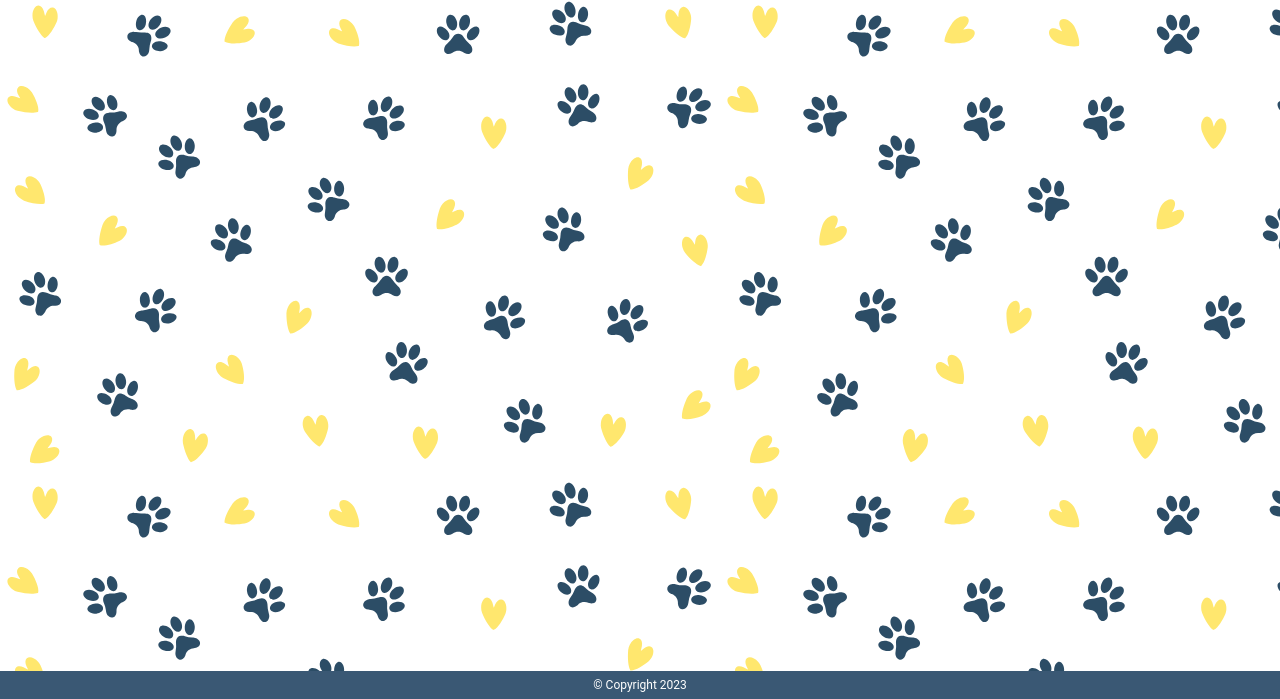
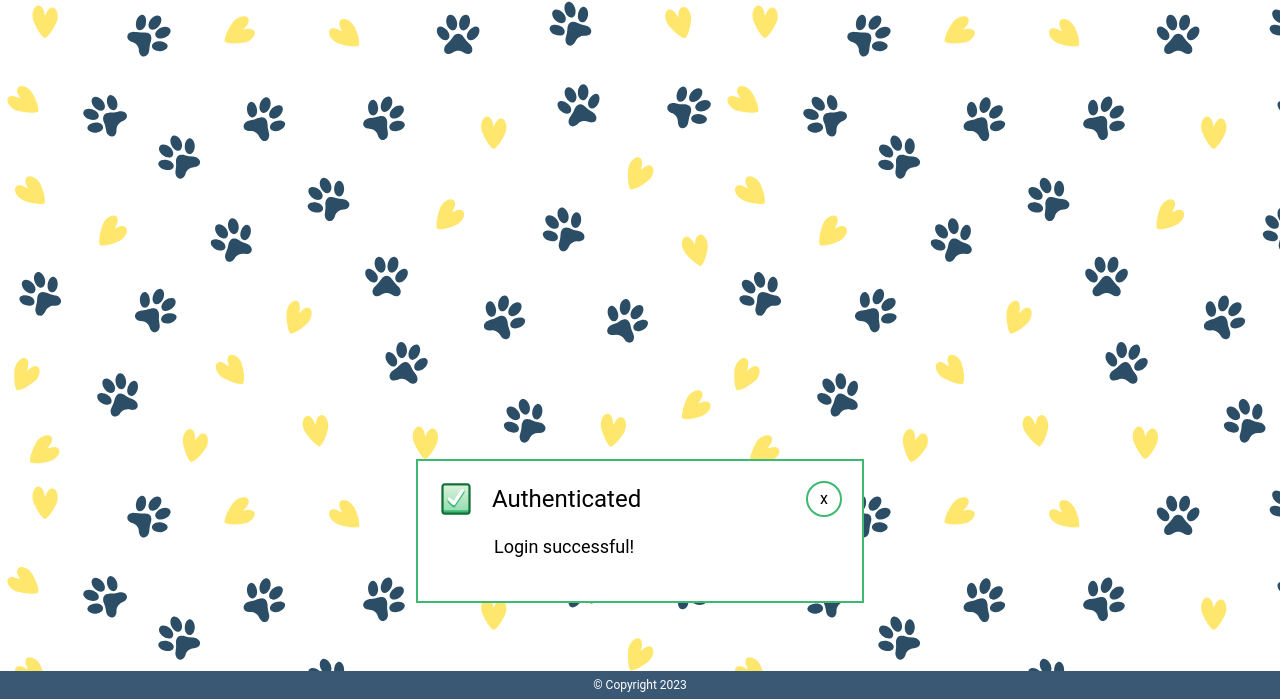
Before and after one commit to makcim80/eCommerce-Application, a website built with webpack: page src/index.html in a window 1280 px wide. Both pictures are taken after a click on the element 640 px from the left and 520 px from the top of the page. Shown: the part 101-800 px from the top of the page. Built offline with nearby package versions, Linux system fonts and the light colour scheme; what @commercetools/platform-sdk, @commercetools/sdk-client-v2 would draw is missing.

Commit message:
feat: displaying a modal window upon successful registration and hiding on a button click

```diff
--- a/src/app/util/enums/list-attributes.ts
+++ b/src/app/util/enums/list-attributes.ts
@@ -7,4 +7,5 @@ export const enum ListAttributes {
   FOR = 'for',
   VALUE = 'value',
   HREF = 'href',
+  STYLE = 'style',
 }
--- a/src/app/util/enums/list-attributesValues.ts
+++ b/src/app/util/enums/list-attributesValues.ts
@@ -23,4 +23,5 @@ export const enum ListOfValues {
   POST = 'post',
   SEARCH_ICON = 'search-icon',
   BASKET_ICON = 'basket-icon',
+  HIDDEN_HARD = 'display: none',
 }
--- a/src/app/util/enums/list-classes.ts
+++ b/src/app/util/enums/list-classes.ts
@@ -33,14 +33,14 @@ export const enum ListClasses {
   MESSAGE_OPEN = 'block text-red-500 text-xs',
   LINK_TO_LOG_REG = 'text-xx-s text-slate-400 hover:text-slate-200 hover:decoration-slate-200 underline text-center mt-2',
   POINTER = 'cursor-pointer',
-  MODAL_WINDOW_CONTAINER = 'placeholder-1',
-  MODAL_WINDOW_HEADING = 'placeholder-2',
-  MODAL_WINDOW_HEADING_TEXT = 'placeholder-3',
-  MODAL_WINDOW_CONTENT = 'placeholder-4',
-  MODAL_WINDOW_CONTENT_TEXT = 'placeholder-10',
-  MODAL_ICON_WRP = 'placeholder-5',
-  MODAL_ICON_SUCCESSFUL = 'placeholder-6',
+  MODAL_WINDOW_CONTAINER = 'modalWindow flex flex-col gap-y-16px bg-modal-window-bg border-2 border-successful-color px-5 pt-5 pb-10',
+  MODAL_WINDOW_HEADING = 'flex flex-row gap-x-18px justify-between items-center',
+  MODAL_WINDOW_HEADING_TEXT = 'grow text-2xl',
+  MODAL_WINDOW_CONTENT = 'modal-window-content',
+  MODAL_WINDOW_CONTENT_TEXT = 'text-lg ml-14',
+  MODAL_ICON_WRP = 'modal-window-icon-wrp',
+  MODAL_ICON_SUCCESSFUL = 'w-36px h-36px',
   MODAL_ICON_ERROR = 'placeholder-7',
-  MODAL_BUTTON_SUCCESSFUL = 'placeholder-8',
+  MODAL_BUTTON_SUCCESSFUL = 'border-2 rounded-full border-successful-color w-36px h-36px hover:bg-successful-color hover:text-white transition-all duration-300',
   MODAL_BUTTON_ERROR = 'placeholder-9',
 }
--- a/src/app/view/main/form-login/login-view.ts
+++ b/src/app/view/main/form-login/login-view.ts
@@ -22,6 +22,7 @@ import { ListTextContent } from '../../../util/enums/list-textContent';
 import Router from '../../../router/router';
 import { Pages } from '../../../util/enums/pages';
 import { Api } from '../../../util/enums/api';
+import ModalWindow from '../modal-window/modal-window';
 
 export default class LoginView extends View {
   public emailView: EmailView | null;
@@ -145,6 +146,7 @@ export default class LoginView extends View {
       this.getCustomer()
         .then(() => {
           router.navigate(Pages.MAIN);
+          document.body.append(new ModalWindow().getHTMLElement() || '');
         })
         .catch((e) => console.log('Error1', e));
     });
--- a/src/app/view/main/modal-window/modal-window.ts
+++ b/src/app/view/main/modal-window/modal-window.ts
@@ -7,11 +7,12 @@ import ElementCreator from '../../../util/element-creator';
 import { ListAttributes } from '../../../util/enums/list-attributes';
 import { ListPaths } from '../../../util/enums/list-paths';
 import { ListTextContent } from '../../../util/enums/list-textContent';
+import { ListOfValues } from '../../../util/enums/list-attributesValues';
 
 export default class ModalWindow extends View {
-  private headingElements: ElementCreator;
+  private headingElements: ElementCreator | null;
 
-  private content: ElementCreator;
+  private content: ElementCreator | null;
 
   constructor() {
     const params = {
@@ -19,6 +20,9 @@ export default class ModalWindow extends View {
       classNames: ListClasses.MODAL_WINDOW_CONTAINER,
     };
     super(params);
+
+    this.content = null;
+    this.headingElements = null;
 
     this.configureView();
   }
@@ -28,7 +32,7 @@ export default class ModalWindow extends View {
 
     this.createContentComponents();
 
-    this.view.getElement()?.append(this.headingElements.getElement() || '', this.content.getElement() || '');
+    this.view.getElement()?.append(this.headingElements?.getElement() || '', this.content?.getElement() || '');
   }
 
   private createHeadingComponents(): void {
@@ -43,7 +47,6 @@ export default class ModalWindow extends View {
       classNames: ListClasses.MODAL_ICON_WRP,
     };
     const statusIconWrapper = new ElementCreator(statusIconWrapperParams);
-
     const statusIconParams = {
       tag: ListTags.IMG,
       classNames: ListClasses.MODAL_ICON_SUCCESSFUL,
@@ -51,8 +54,26 @@ export default class ModalWindow extends View {
     const statusIcon = new ElementCreator(statusIconParams);
     statusIcon.getElement()?.setAttribute(ListAttributes.SRC, ListPaths.CHECK_MARK);
 
+    const headingTextParams = {
+      tag: ListTags.CONTAINER,
+      classNames: ListClasses.MODAL_WINDOW_HEADING_TEXT,
+      textContent: ListTextContent.MODAL_HEADING_SUCCESSFUL,
+    };
+    const headingText = new ElementCreator(headingTextParams);
+
+    const closeBtnParams = {
+      tag: ListTags.BUTTON,
+      classNames: ListClasses.MODAL_BUTTON_SUCCESSFUL,
+      textContent: 'x',
+    };
+    const closeBtn = new ElementCreator(closeBtnParams);
+    closeBtn.setCallback(() => {
+      this.view.getElement()?.setAttribute(ListAttributes.STYLE, ListOfValues.HIDDEN_HARD);
+    });
     statusIconWrapper.addInnerElement(statusIcon);
     this.headingElements.addInnerElement(statusIconWrapper);
+    this.headingElements.addInnerElement(headingText);
+    this.headingElements.addInnerElement(closeBtn);
   }
 
   private createContentComponents(): void {
--- a/src/style.css
+++ b/src/style.css
@@ -64,3 +64,14 @@ body {
   border-radius: 9em;
   height: 20px;
 }
+
+.modalWindow {
+  --modal-window-w: 448px;
+  --modal-window-h: 128px;
+  position: absolute;
+  z-index: 1;
+  bottom: 96px;
+  left: calc(50% - var(--modal-window-w) / 2);
+  width: var(--modal-window-w);
+  min-height: var(--modal-window-h);
+}
--- a/tailwind.config.js
+++ b/tailwind.config.js
@@ -9,6 +9,9 @@ module.exports = {
         'form-color': '#21364A',
         'neon-color': '#7df9ff',
         'input-color': '#FFE76E',
+        'successful-color': '#3EB972',
+        'error-color': '#F74339',
+        'modal-window-bg': '#FFFFFF',
       },
       borderRadius: {
         'radius-sm': '50%',
@@ -17,6 +20,7 @@ module.exports = {
         'main-background': "url('./assets/img/bg.svg')",
       },
       height: {
+        '36px': '36px',
         '21rem': '21rem',
       },
       screens: {
@@ -34,6 +38,7 @@ module.exports = {
         '21w': 'calc(100% - 20px)',
         '60%': '60%',
         '1/95': '95%',
+        '36px': '36px',
         '125px': '125px',
       },
       Height: {
@@ -45,6 +50,10 @@ module.exports = {
       padding: {
         '0.52rem': '0.52rem',
       },
+      spacing: {
+        '16px': '16px',
+        '18px': '18px',
+      },
     },
   },
   plugins: [],
```
